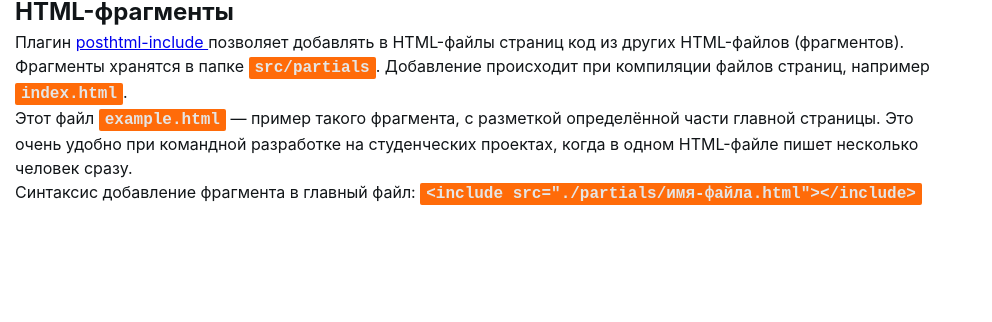
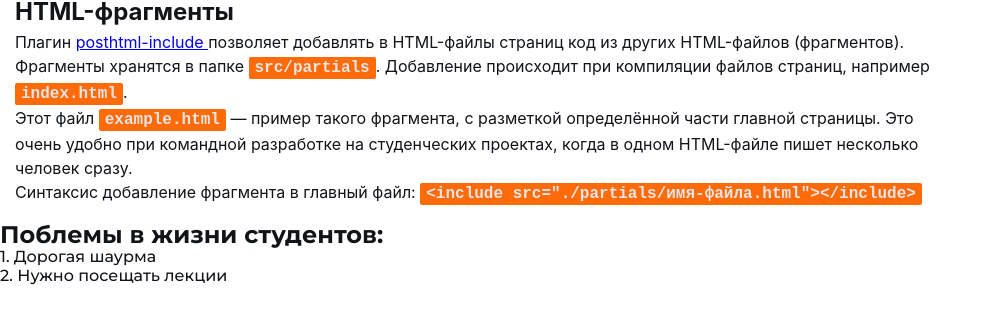
Before and after one commit to RinaOcean/test-check, a website built with Parcel: page src/index.html in a window 1280 px wide. Shown: the part 58-380 px from the top of the page, without its empty margins (0-992 px from the left). Built offline with nearby package versions, Linux system fonts and the light colour scheme.

Commit message:
Добавляет разметку секции "problems"

```diff
--- a/src/index.html
+++ b/src/index.html
@@ -21,7 +21,13 @@
     <!-- Так добавляются фрагменты в главные HTML-файлы страниц. -->
     <include src="./partials/example.html"></include>
     <div><ul></ul></div>
-
+    <section class="section-proplems">
+      <h2 class="proplems-titule">Поблемы в жизни студентов:</h2>
+      <ul>
+        <li>1. Дорогая шаурма</li>
+        <li>2. Нужно посещать лекции</li>
+      </ul>
+    </section>
     <!-- Скрипт идёт последним в разметке. В нём уже подключен главный SASS-файл. -->
     <script src="./index.js"></script>
   </body>
```
